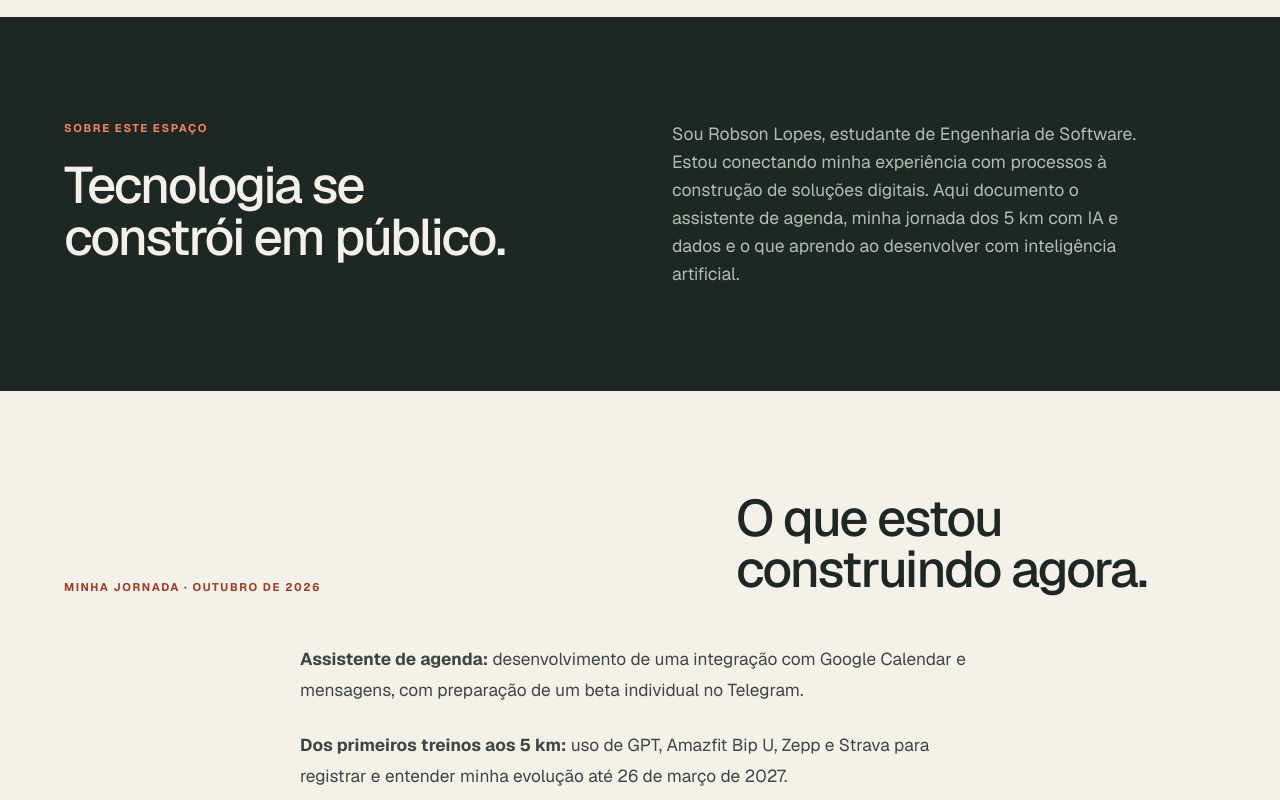
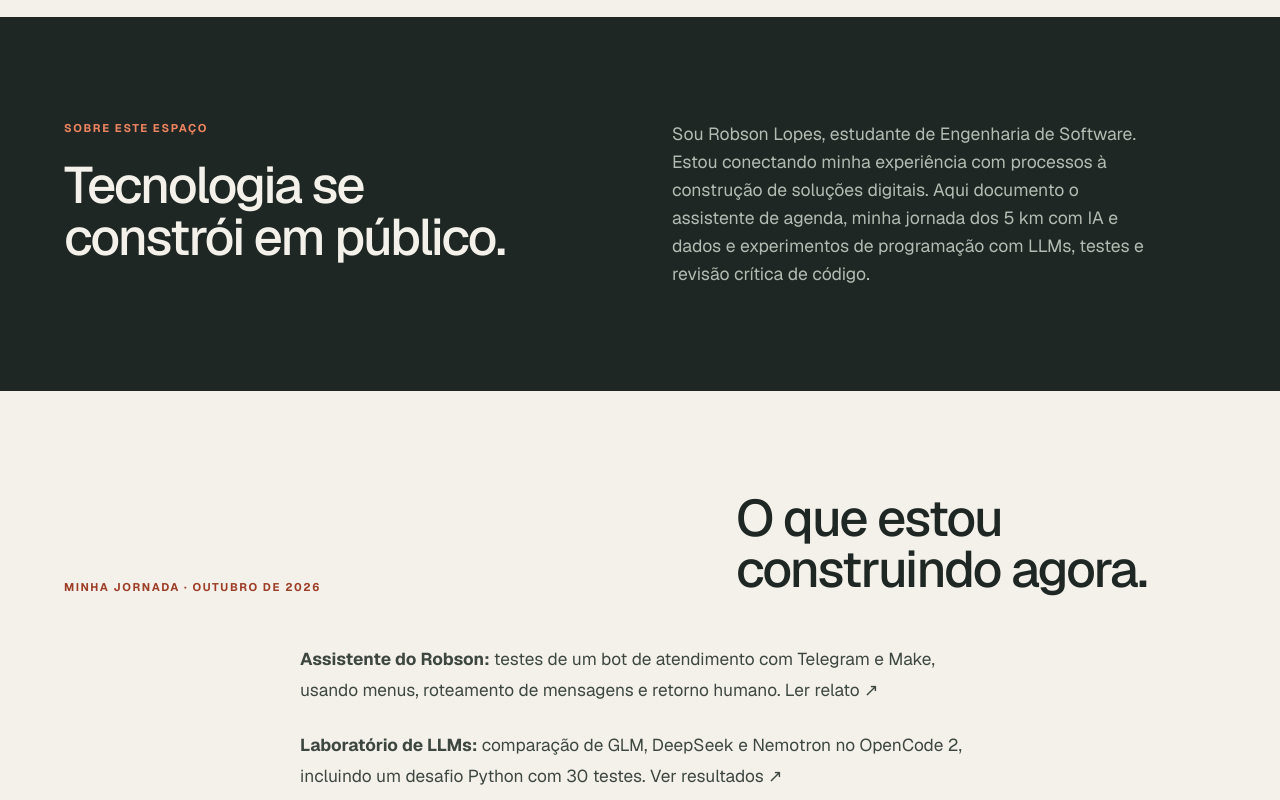
Before and after one commit to Jefferson-Robson/blog-robsonlopes, a Next.js app: page / in a window 1280 px wide. Shown: the part 2540-3340 px from the top of the page. Built offline with nearby package versions, Linux system fonts and the light colour scheme.

Commit message:
feat: destacar projetos recentes na pagina inicial do blog

```diff
--- a/src/app/page.tsx
+++ b/src/app/page.tsx
@@ -81,7 +81,7 @@ export default function Home() {
             Sou Robson Lopes, estudante de Engenharia de Software. Estou conectando
             minha experiência com processos à construção de soluções digitais. Aqui
             documento o assistente de agenda, minha jornada dos 5 km com IA e dados
-            e o que aprendo ao desenvolver com inteligência artificial.
+            e experimentos de programação com LLMs, testes e revisão crítica de código.
           </p>
         </section>
         <section className="articles-section" aria-labelledby="journey-title">
@@ -90,6 +90,8 @@ export default function Home() {
             <h2 id="journey-title">O que estou construindo agora.</h2>
           </div>
           <div className="post-content">
+            <p><strong>Assistente do Robson:</strong> testes de um bot de atendimento com Telegram e Make, usando menus, roteamento de mensagens e retorno humano. <Link href="/artigos/assistente-robson-make">Ler relato ↗</Link></p>
+            <p><strong>Laboratório de LLMs:</strong> comparação de GLM, DeepSeek e Nemotron no OpenCode 2, incluindo um desafio Python com 30 testes. <Link href="/artigos/benchmark-llms-python">Ver resultados ↗</Link></p>
             <p><strong>Assistente de agenda:</strong> desenvolvimento de uma integração com Google Calendar e mensagens, com preparação de um beta individual no Telegram.</p>
             <p><strong>Dos primeiros treinos aos 5 km:</strong> uso de GPT, Amazfit Bip U, Zepp e Strava para registrar e entender minha evolução até 26 de março de 2027.</p>
             <p><strong>Processos e software:</strong> documentação de rotinas, estudo de POO e uso de IA com revisão e entendimento do código.</p>
```
